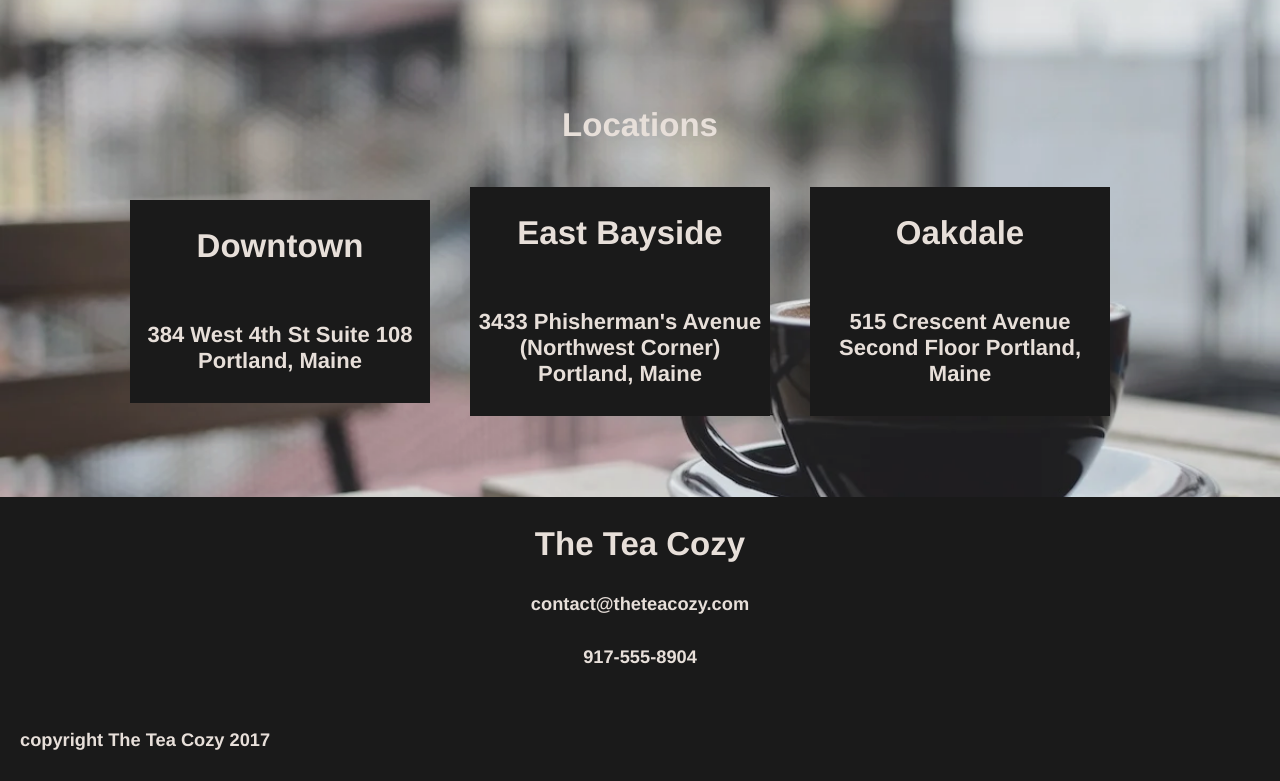
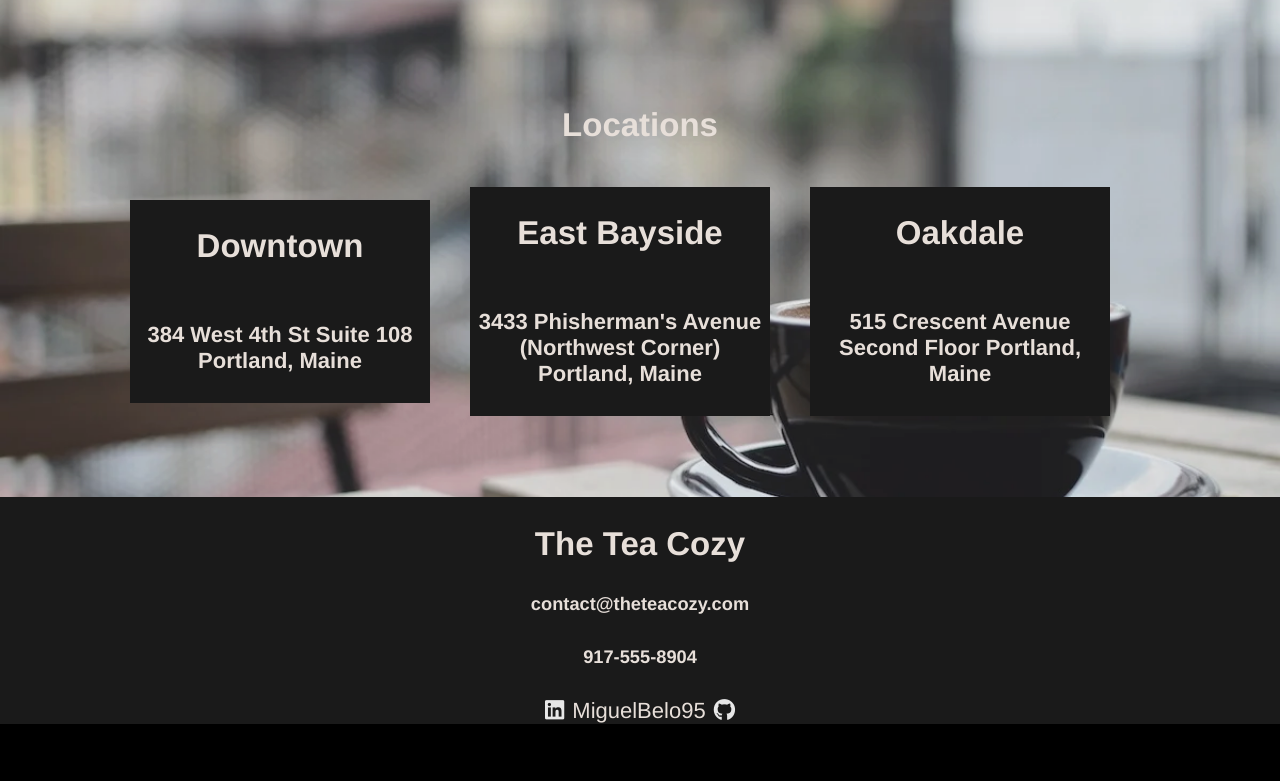
Before and after one commit to MiguelBelo95/Codeacademy, a plain HTML site: page Teacosy/index.html in a window 1280 px wide. Shown: the part 1383-2164 px from the top of the page. After the commit the page ends 2107 px from the top, so only its background shows below. Drawn offline with Linux system fonts and the light colour scheme; files whose address does not match are found by name.

Commit message:
Add footer stylised on teacosy project

```diff
--- a/Teacosy/index.html
+++ b/Teacosy/index.html
@@ -2,6 +2,11 @@
   <head>
     <title>The Tea Cozy</title>
     <link rel="stylesheet" href="./resources/css/index.css" type="text/css" />
+    <script
+      src="https://kit.fontawesome.com/4c536a6bd5.js"
+      crossorigin="anonymous"
+      defer
+    ></script>
   </head>
   <body>
     <div class="header">
@@ -107,9 +112,11 @@
         <h5>contact@theteacozy.com</h5>
         <h5>917-555-8904</h5>
       </div>
-      <div class="copyright">
-        <h5>copyright The Tea Cozy 2017</h5>
-      </div>
     </div>
+    <footer>
+      <a id="anchor" href="https://www.linkedin.com/in/josemiguelbelo/"><i class="fab fa-linkedin"></i></a>
+      <span>MiguelBelo95</span>
+      <a id="anchor" href="https://github.com/MiguelBelo95">  <i class="fab fa-github"></i></a>
+    </footer>
   </body>
 </html>
--- a/Teacosy/resources/css/index.css
+++ b/Teacosy/resources/css/index.css
@@ -122,7 +122,16 @@ ul {
   display: flex;
   flex-direction: column;
 }
-.copyright {
-  align-self: flex-start;
-  padding-left: 20px;
+
+#anchor {
+  text-decoration: none;
+  color: white;
+  padding: 0px 2px;
+
 }
+.fab {
+  transition: transform 0.3s ease-in-out;
+}
+.fab:hover {
+  transform: rotate(360deg)scale(1.2);
+}
```
